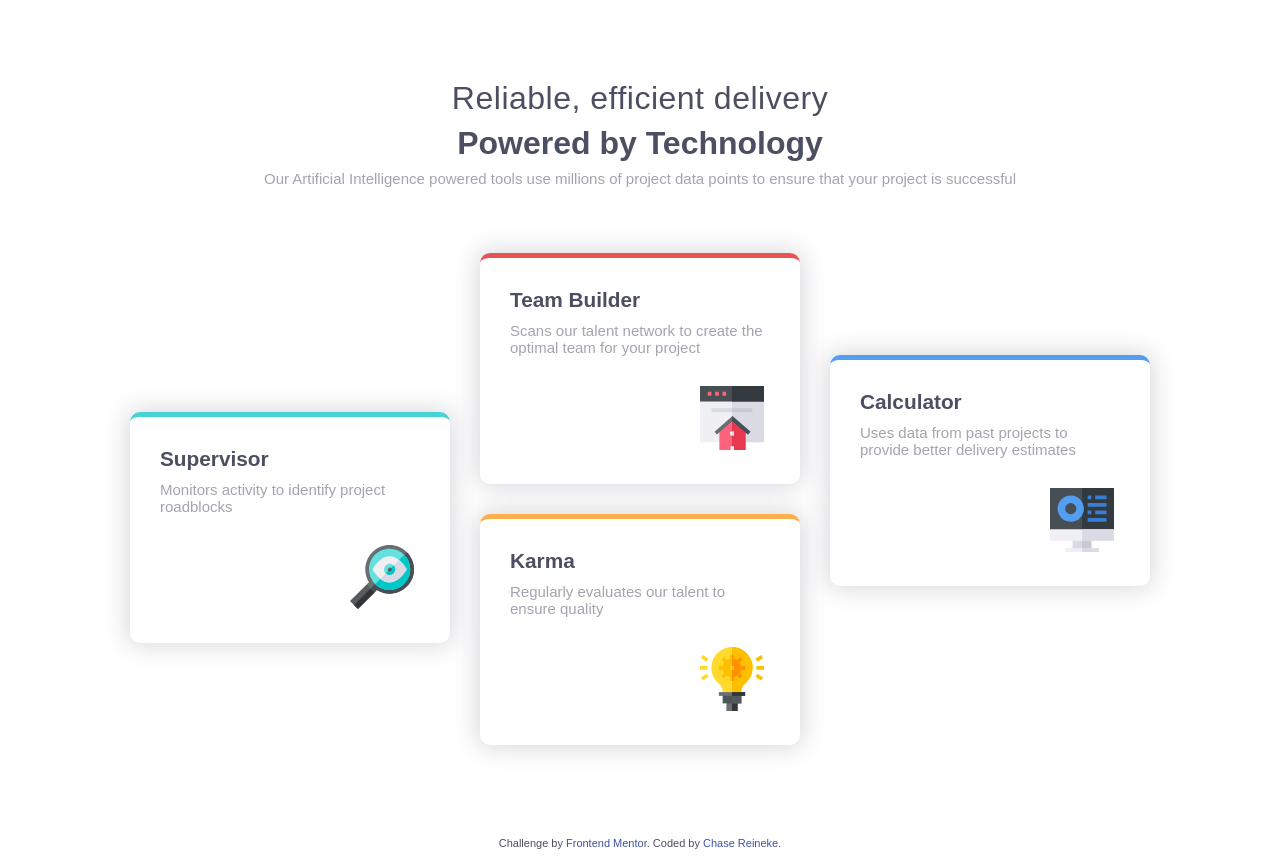
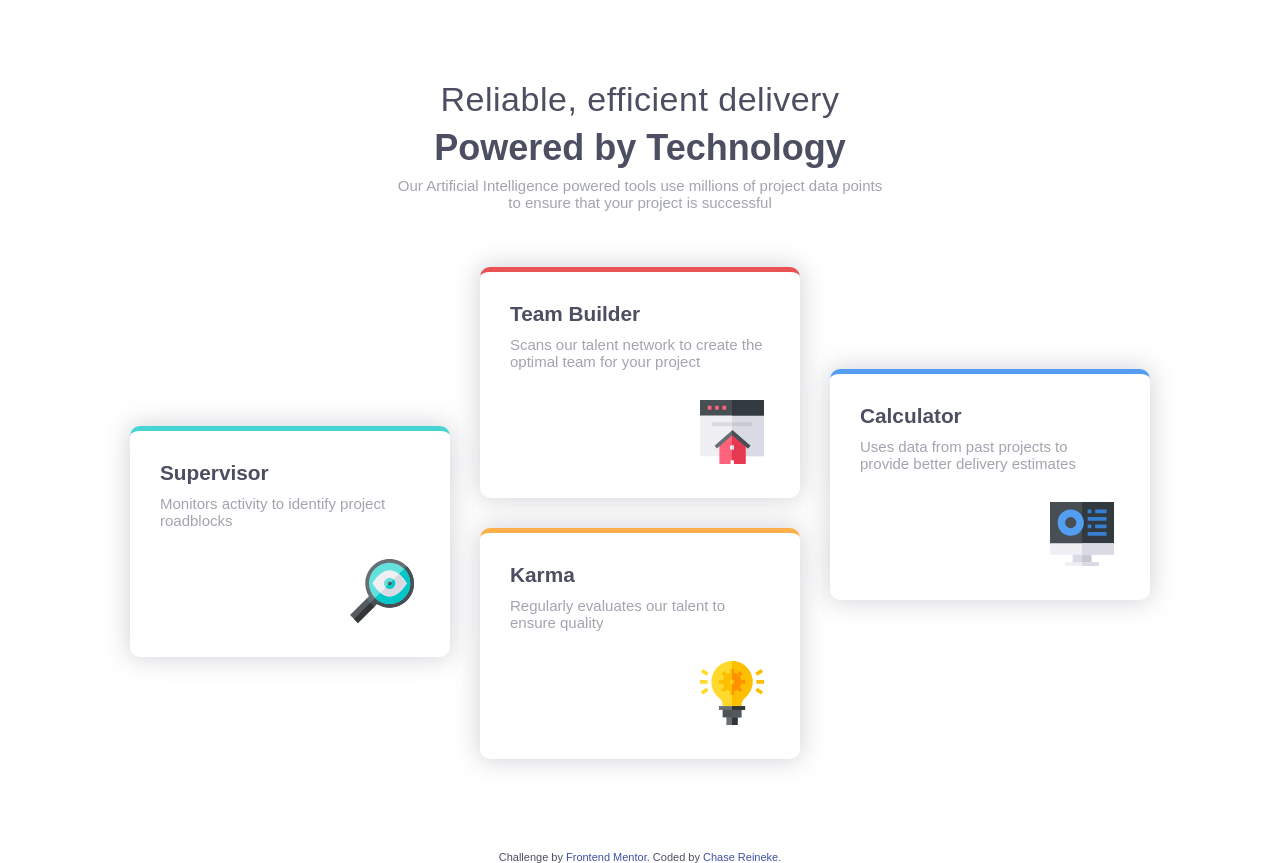
Before and after one commit to ChaseReineke/four-card, a plain HTML site: page index.html in a window 1280 px wide. Drawn offline with Linux system fonts and the light colour scheme; a web font is replaced by a local one.

Commit message:
updated styles

```diff
--- a/style.css
+++ b/style.css
@@ -26,7 +26,7 @@ li {
 }
 
 
-/** color **/
+/** text-color **/
 
 :root {
     --VeryDarkBlue: hsl(234, 12%, 34%);
@@ -97,6 +97,19 @@ body {
 
 .top h2 {
     margin-bottom: 8px;
+}
+
+@media screen and (min-width: 900px) {
+    .top {
+        width: 500px;
+        margin-bottom: 70px;
+    }
+    .top h1 {
+        font-size: 34px;
+    }
+    .top h2 {
+        font-size: 36px;
+    }
 }
 
 .bottom {
```
